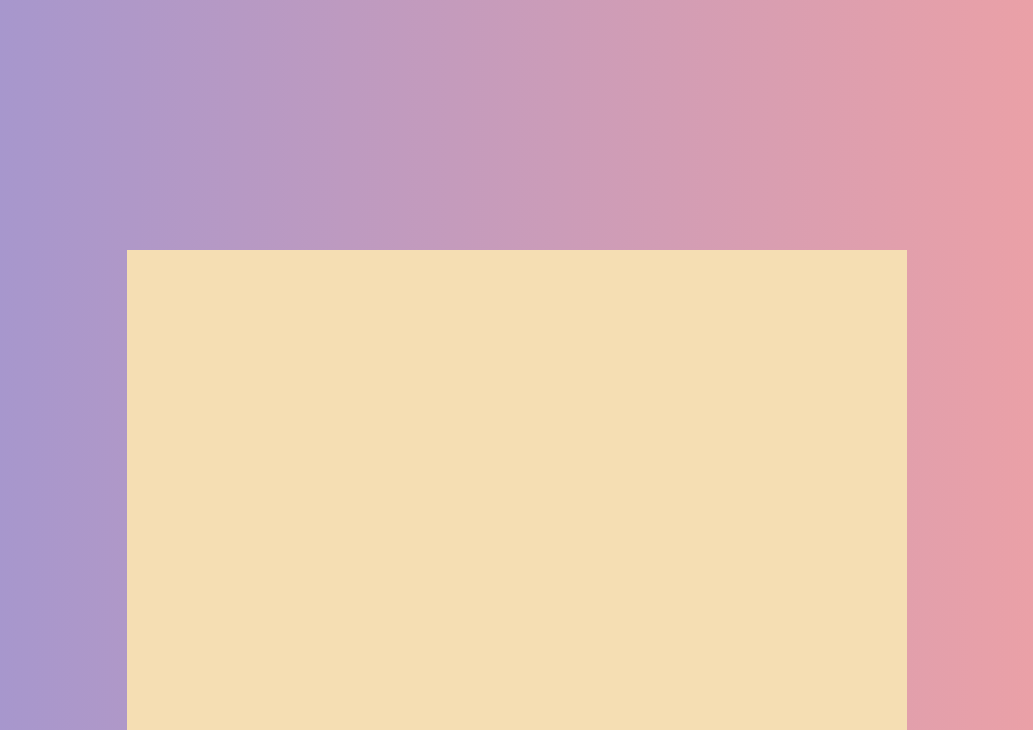
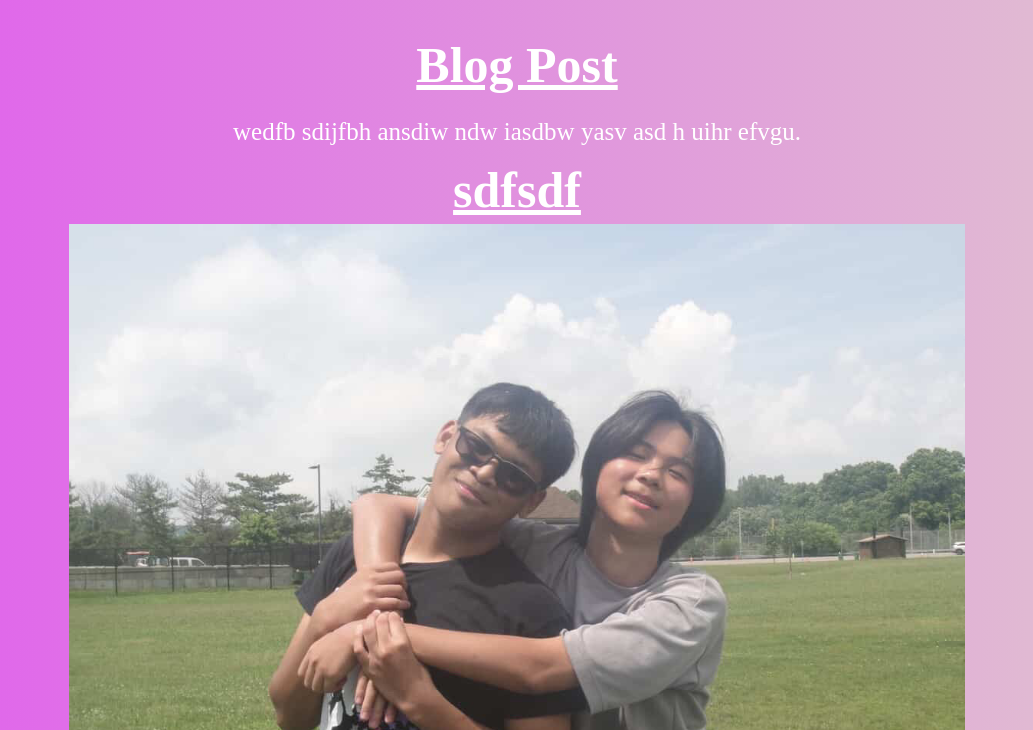
Before and after one commit to staten-island-tech/css-blogpost-project-Benjaminu10, a plain HTML site: page index.html in a window 1280 px wide. Shown: the top 730 px of the page, without its empty margins (123-1156 px from the left). Drawn offline with Linux system fonts and the light colour scheme.

Commit message:
9/11/25 - home

```diff
--- a/index.html
+++ b/index.html
@@ -7,7 +7,12 @@
   </head>
   <body>
     <div class="background--custom"></div>
-    <h1> Blog Post </h1>
+    <h1> <u>Blog Post</u> </h1>
+    <p>wedfb sdijfbh ansdiw ndw iasdbw yasv asd h uihr efvgu.</p>
+    <h2 class="img-title"> <u>sdfsdf</u></h2>
+    <img src="img/ed-ben.jpg" alt="" class="centered-img">
+    <p>Lorem ipsum dolor sit amet, consectetur adipiscing elit, sed do eiusmod tempor incididunt ut labore et dolore magna aliqua. Ut enim ad minim veniam, quis nostrud exercitation ullamco laboris nisi ut aliquip ex ea commodo consequat. Duis aute irure dolor in reprehenderit in voluptate velit esse cillum dolore eu fugiat nulla pariatur. Excepteur sint occaecat cupidatat non proident, sunt in culpa qui officia deserunt mollit anim id est laborum.</p>
+    <video src="img/lucas-lin-dance.mov" controls muted autoplay loop></video>
   </body>
 
 </html>
--- a/style.css
+++ b/style.css
@@ -1,16 +1,55 @@
 body,*{
-    font-size: 100px;
-    padding: 250px;
+    font-size: 10px;
+    padding: 0;
     margin: 0;
     box-sizing: border-box;
     text-align: center;
     color: white;
-    background-color: wheat;
+}
+
+p,*{
+    font-size: 25px;
+    padding: 15px;
+    margin: 0;
+    box-sizing: border-box;
+    text-align: center;
+    color: white;
+}
+
+h1, * {
+    font-size: 90px;
+    padding: 0px 100px;
+    margin: 0;
+    box-sizing: border-box;
+    text-align: center;
+    color: white;
+
+}
+
+h2, * {
+  font-size: 50px;
+  padding: 0;
+  margin: 0;
+  box-sizing: border-box;
+  text-align: center;
+  color: white;
+}
+
+.centered-img {
+  display: block;
+  width: 70vw;
+  height: auto;
+  margin-left: auto;
+  margin-right: auto;
+  padding:5px 0px 20px;
 }
 
 .background--custom {
-      background: linear-gradient(90deg, #E050F1, #7890E7, #f5a2a1);
+      background: repeating-linear-gradient(90deg, #E050F1, #e1e6c6, #f5a2a1);
       background-size: 300% 300%;
+      background-attachment: scroll;
+      min-height: 99999vh;
+
       animation: gradient 6s alternate infinite;
       position: absolute;
       top: 0;
@@ -21,9 +60,12 @@ body,*{
     }
     @keyframes gradient {
       0% {
-        background-position: 0%;
+        background-position: 0% 50%;
+      }
+      50% {
+        background-position: 100% 50%;
       }
       100% {
-        background-position: 100%;
+        background-position: 0% 50%;
       }
     }
```
Also changed, not shown: img/ed-ben.jpg (added), img/lucas-lin.jpg (added), 1 other file.
